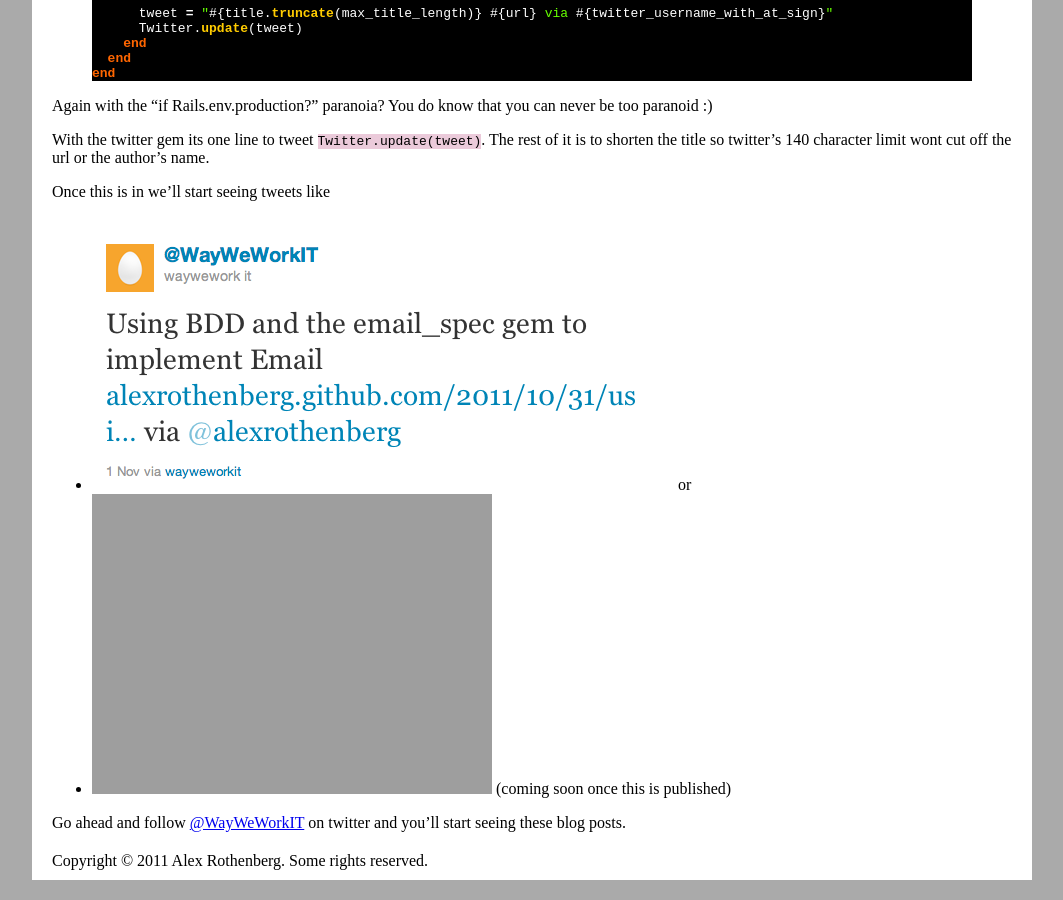
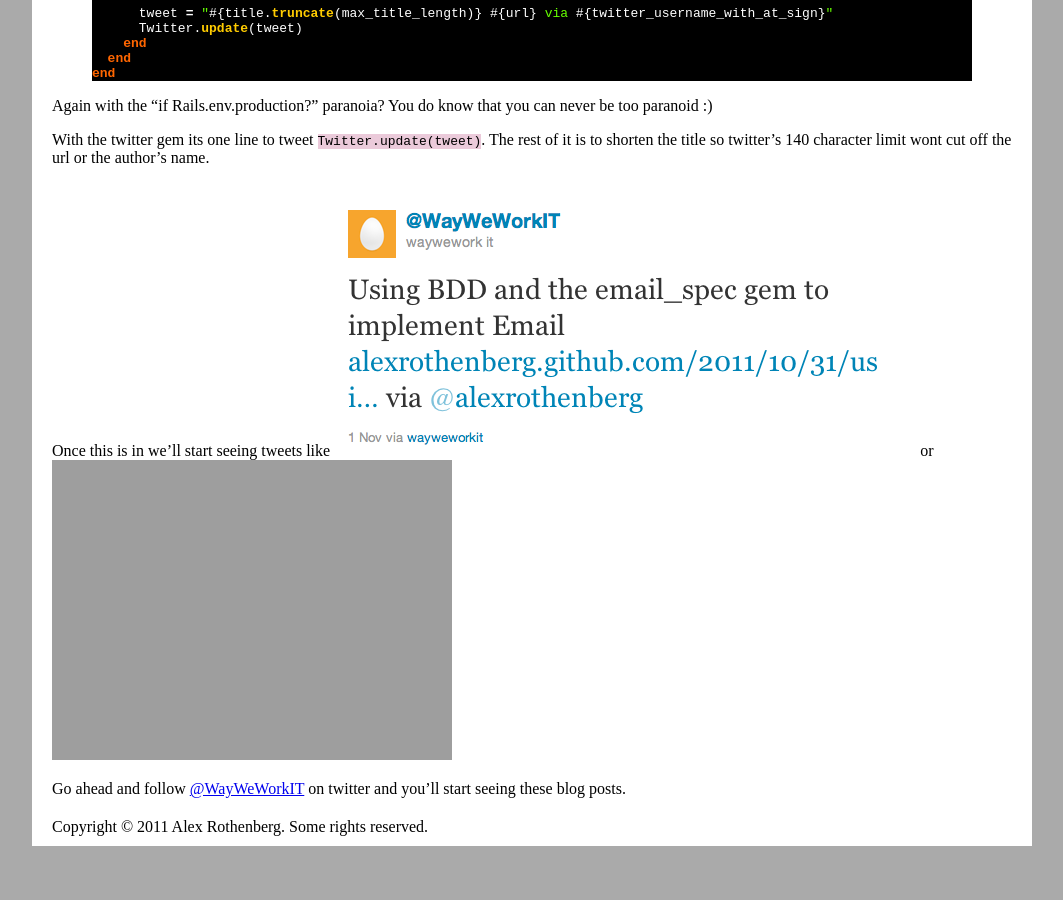
Before and after one commit to alexrothenberg/alexrothenberg.github.com, a Jekyll site: the page built from _posts/2011-11-07-twitter-is-the-new-rss-reader.md, in a window 1280 px wide and 900 px high, scrolled down 1693 px. Shown: the whole window, without its empty margins (108-1171 px from the left). Built offline with Jekyll 4.4.1, drawn with Linux system fonts in a browser that asks for light colours; comment, search, counter and statistics services are not loaded; after the commit the page ends 2559 px from its top, so only the background shows below that.

Commit message:
added image now that article has been tweeted

```diff
--- a/_posts/2011-11-07-twitter-is-the-new-rss-reader.md
+++ b/_posts/2011-11-07-twitter-is-the-new-rss-reader.md
@@ -121,7 +121,8 @@
 The rest of it is to shorten the title so twitter's 140 character limit wont cut off the url or the author's name.
 
 Once this is in we'll start seeing tweets like
-* [![Using BDD and the email_spec gem to implement Email www.alexrothenberg.com/2011/10/31/usi… via @alexrothenberg](http://www.alexrothenberg.com/images/2011-11-07-twitter-is-the-new-rss-reader/using_bdd_and_email_spec_gem.png)](https://twitter.com/#!/WayWeWorkIT/status/131380463301427200) or
-* ![Twitter is the new RSS Reader www.alexrothenberg.com/2011/11/7/twitter_is… via @alexrothenberg](http://www.alexrothenberg.com/images/2011-11-07-twitter-is-the-new-rss-reader/twitter_is_the_new_rss_reader.png) (coming soon once this is published)
+[![Using BDD and the email_spec gem to implement Email www.alexrothenberg.com/2011/10/31/usi… via @alexrothenberg](http://www.alexrothenberg.com/images/2011-11-07-twitter-is-the-new-rss-reader/using_bdd_and_email_spec_gem.png)](https://twitter.com/#!/WayWeWorkIT/status/131380463301427200)
+or
+[![Twitter is the new RSS Reader http://www.alexrothenberg.com/2011/11/07/twitter-is-the-new-rss-reader.html via @alexrothenberg](http://www.alexrothenberg.com/images/2011-11-07-twitter-is-the-new-rss-reader/twitter_is_the_new_rss_reader.png)](https://twitter.com/#!/WayWeWorkIT/status/133556175563259904)
 
 Go ahead and follow [@WayWeWorkIT](https://twitter.com/#!/WayWeWorkIT) on twitter and you'll start seeing these blog posts.
```
